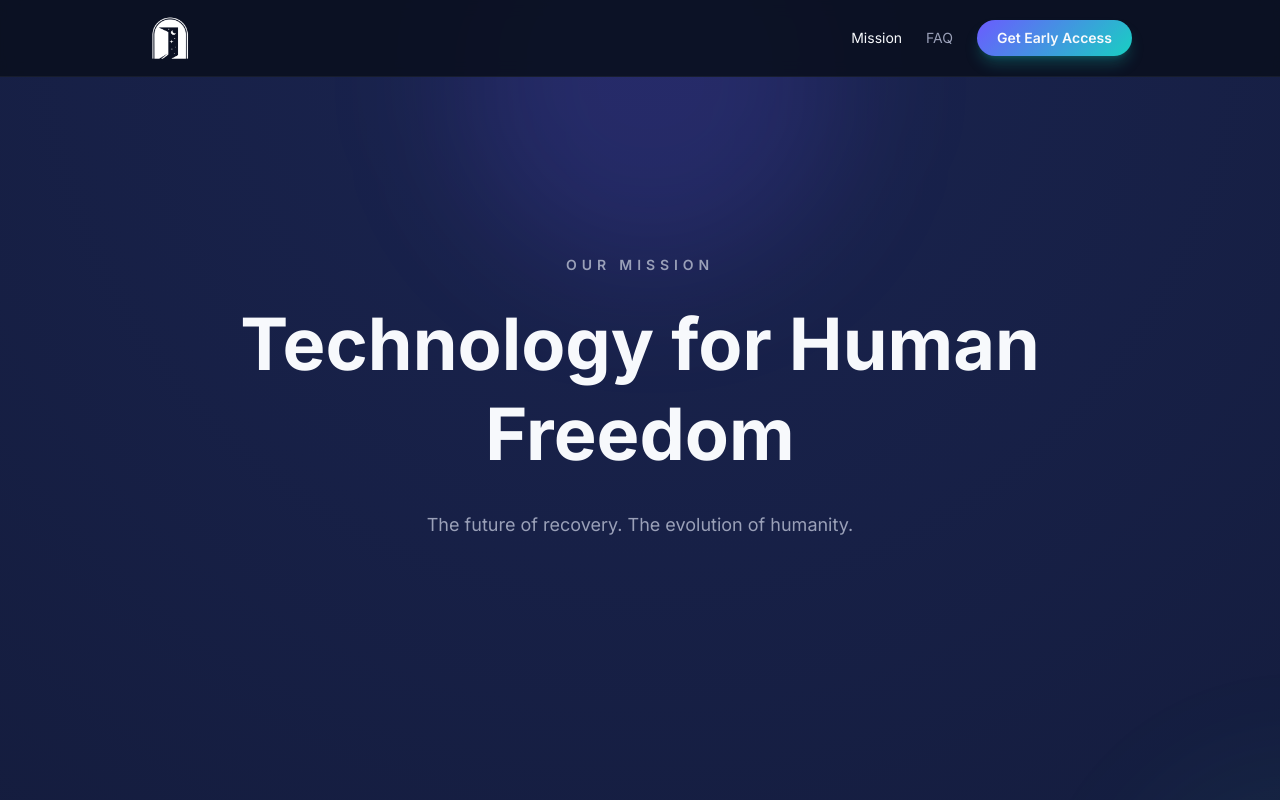
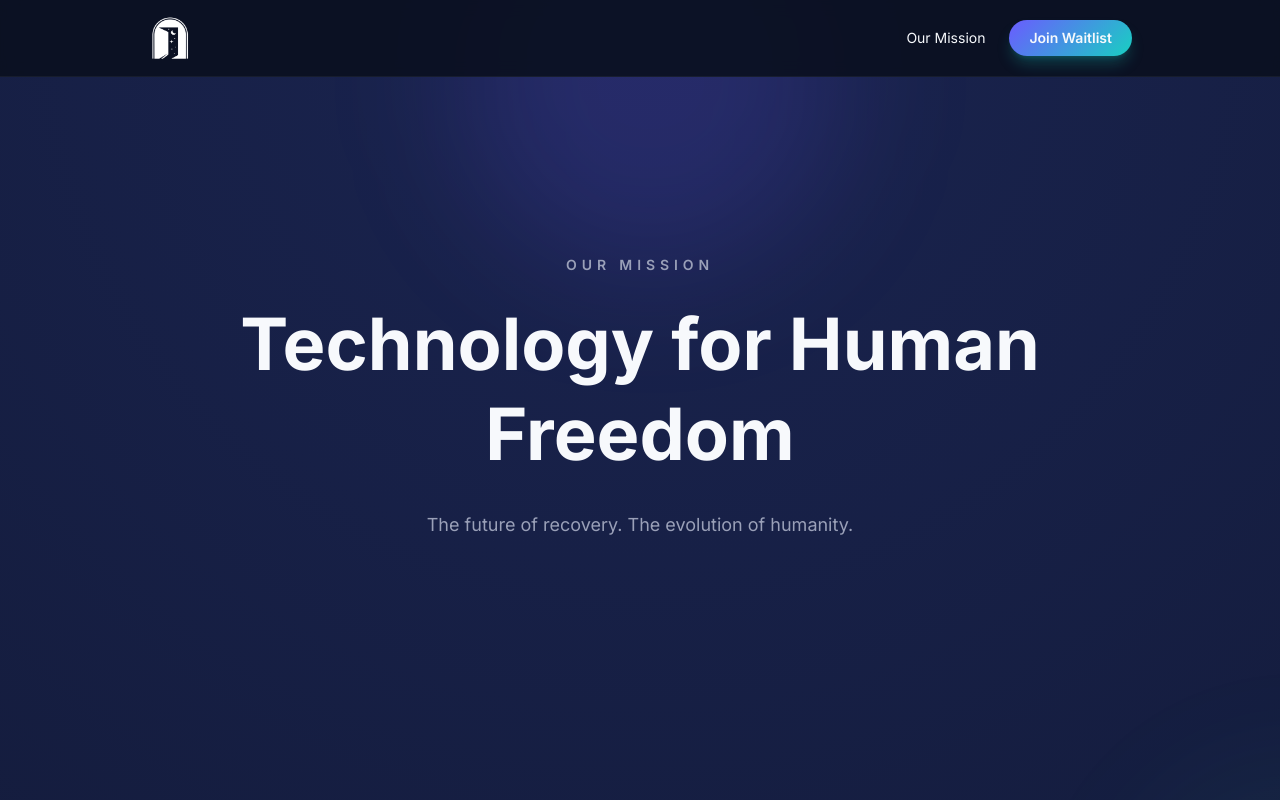
Before and after one commit to Door24Tech/door24-web, a Next.js app: page /mission in a window 1280 px wide. Shown: the top 800 px of the page. Built offline with nearby package versions, Linux system fonts and the light colour scheme.

Commit message:
Update navigation label from 'Mission' to 'Our Mission'

```diff
--- a/src/app/mission/page.tsx
+++ b/src/app/mission/page.tsx
@@ -136,19 +136,13 @@ export default function Mission() {
               href="/mission"
               className="text-[var(--door24-foreground)] transition hover:text-[var(--door24-foreground)] focus-visible:outline focus-visible:outline-2 focus-visible:outline-offset-4 focus-visible:outline-[var(--door24-primary-start)]"
             >
-              Mission
-            </Link>
-            <Link
-              href="/#faq"
-              className="transition hover:text-[var(--door24-foreground)] focus-visible:outline focus-visible:outline-2 focus-visible:outline-offset-4 focus-visible:outline-[var(--door24-primary-start)]"
-            >
-              FAQ
+              Our Mission
             </Link>
             <a
-              href="/#final-cta"
+              href="/"
               className="door24-gradient rounded-full px-3 py-1.5 text-xs font-semibold text-[var(--door24-foreground)] shadow-lg shadow-[rgba(24,208,194,0.25)] transition hover:shadow-xl hover:shadow-[rgba(24,208,194,0.4)] focus-visible:outline focus-visible:outline-2 focus-visible:outline-offset-4 focus-visible:outline-[var(--door24-primary-end)] sm:px-5 sm:py-2 sm:text-sm"
             >
-              Get Early Access
+              Join Waitlist
             </a>
           </nav>
         </div>
@@ -331,7 +325,7 @@ export default function Mission() {
               href="/mission"
               className="transition hover:text-[var(--door24-foreground)] focus-visible:outline focus-visible:outline-2 focus-visible:outline-offset-4 focus-visible:outline-[var(--door24-primary-start)]"
             >
-              Mission
+              Our Mission
             </Link>
             <Link
               href="/contact"
--- a/src/app/page.tsx
+++ b/src/app/page.tsx
@@ -84,7 +84,7 @@ export default function Home() {
               href="/mission"
               className="transition hover:text-[var(--door24-foreground)] focus-visible:outline focus-visible:outline-2 focus-visible:outline-offset-4 focus-visible:outline-[var(--door24-primary-start)]"
             >
-              Mission
+              Our Mission
             </Link>
             <a
               href="#top"
@@ -177,7 +177,7 @@ export default function Home() {
                       href="/mission"
                       className="transition hover:text-[var(--door24-foreground)] focus-visible:outline focus-visible:outline-2 focus-visible:outline-offset-4 focus-visible:outline-[var(--door24-primary-start)]"
                     >
-                      Mission
+                      Our Mission
                     </Link>
                     <Link
                       href="/contact"
```
